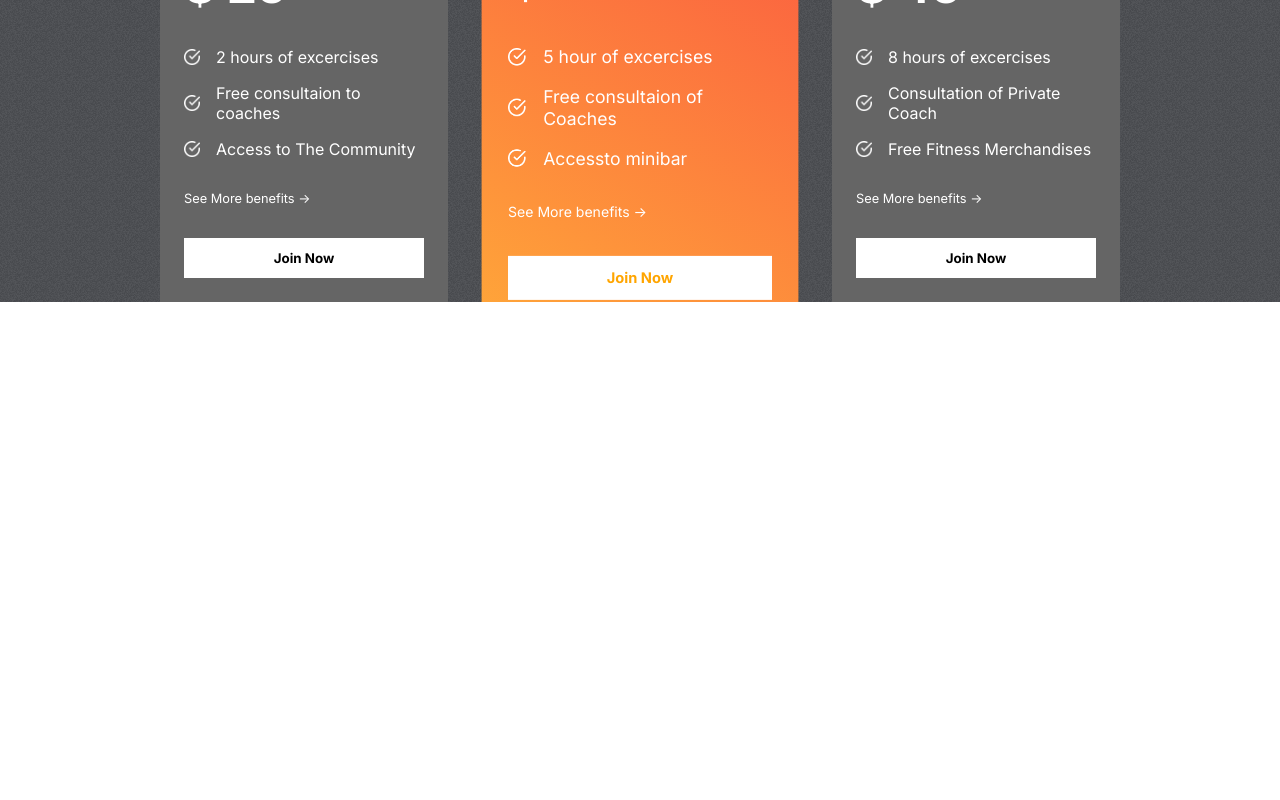
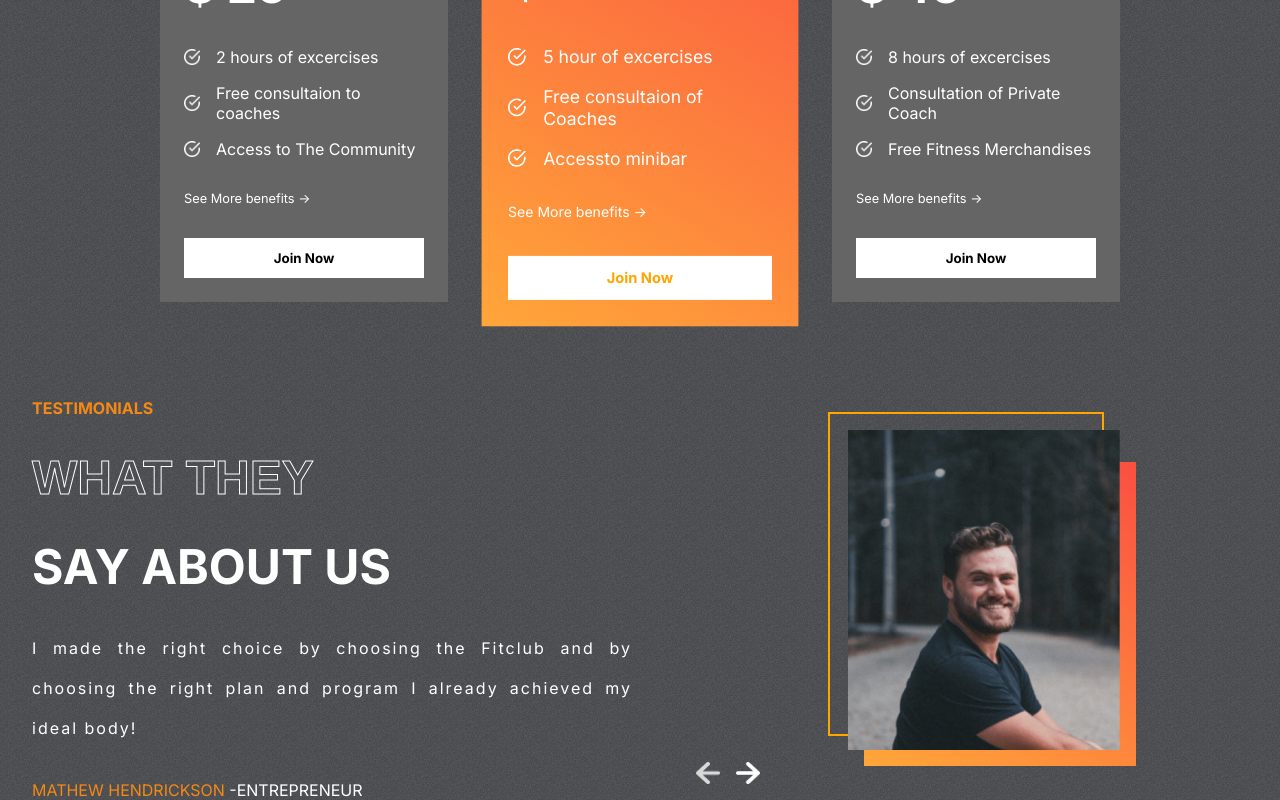
Before and after one commit to RiteshLade28/The-Fit-Club, a React (Create React App) app: page / in a window 1280 px wide. Shown: the part 2110-2910 px from the top of the page. Before the commit the page ends 2412 px from the top, so only its background shows below. Built offline with nearby package versions, Linux system fonts and the light colour scheme.

Commit message:
Completed Testimonials components using useState hook

```diff
--- a/src/App.js
+++ b/src/App.js
@@ -3,6 +3,7 @@ import { Hero } from './components/Hero/Hero';
 import Plans from './components/Plans/Plans';
 import { Programs } from './components/Programs/Programs';
 import Reasons from './components/Reasons/Reasons';
+import Testimonials from './components/Testimonials/Testimonials';
 
 function App() {
   return (
@@ -11,6 +12,7 @@ function App() {
       <Programs />
       <Reasons />
       <Plans />
+      <Testimonials />
     </div>
   );
 }
--- /dev/null
+++ b/src/components/Testimonials/Testimonials.css
@@ -0,0 +1,78 @@
+.Testimonials {
+    display: flex;
+    gap: 1rem;
+    padding: 0 2rem;
+}
+
+.left-t {
+    display: flex;
+    flex: 1 1;
+    gap: 2rem;
+    flex-direction: column;
+    text-transform: uppercase;
+    color: white;
+}
+
+.left-t>:nth-child(1) {
+    color: var(--orange);
+    font-weight: bold;
+}
+
+.left-t>:nth-child(2),
+.left-t>:nth-child(3) {
+    font-weight: bold;
+    font-size: 3rem;
+}
+
+.left-t>:nth-child(4) {
+    text-transform: none;
+    text-align: justify;
+    letter-spacing: 2px;
+    line-height: 40px;
+}
+
+.right-t {
+    flex: 1;
+    position: relative;
+}
+
+.right-t>img {
+    position: absolute;
+    width: 17rem;
+    height: 20rem;
+    object-fit: cover;
+    right: 8rem;
+    top: 2rem;
+}
+
+.right-t>:nth-child(1) {
+    position: absolute;
+    width: 17rem;
+    height: 20rem;
+    border: 2px solid orange;
+    background-color: transparent;
+    right: 9rem;
+    top: 0.9rem;
+}
+
+.right-t>:nth-child(2) {
+    position: absolute;
+    width: 17rem;
+    height: 19rem;
+    right: 7rem;
+    top: 4rem;
+    background: var(--planCard);
+}
+
+.arrows {
+    display: flex;
+    gap: 1rem;
+    position: absolute;
+    bottom: 1rem;
+    left: 3rem;
+}
+
+.arrows>img {
+    width: 1.5rem;
+    cursor: pointer;
+}
--- /dev/null
+++ b/src/components/Testimonials/Testimonials.jsx
@@ -0,0 +1,62 @@
+import React, { useState } from 'react';
+import './Testimonials.css';
+import { testimonialsData } from '../../data/testimonialsData';
+import leftArrow from '../../assets/leftArrow.png';
+import rightArrow from '../../assets/rightArrow.png';
+
+
+const Testimonials = () => {
+
+    const [selected, setSelected] = useState(0);
+    const tLength = testimonialsData.length;
+  return (
+    <div className="Testimonials">
+      <div className="left-t">
+        <span>Testimonials</span>
+        <span className="stroke-text">What they</span>
+        <span>say about us</span>
+        <span>
+            {testimonialsData[selected].review}
+        </span>
+        <span>
+            <span style={{ color: 'var(--orange)'}}>
+                {testimonialsData[selected].name}
+            </span>{" "}
+            -{testimonialsData[selected].status}
+        </span>
+
+      </div>
+      <div className="right-t">
+        <div></div>
+        <div></div>
+        <img src={testimonialsData[selected].image} alt="" />
+
+        <div className="arrows">
+            <img
+            onClick={()=>
+              selected===0
+              ? setSelected(tLength - 1 )
+              : setSelected((prev) => prev - 1)
+            }
+            src={leftArrow}
+            alt=""
+
+            />
+
+            <img
+            onClick={()=>
+              selected===tLength - 1
+              ? setSelected(0)
+              : setSelected((prev) => prev + 1)
+            }
+            src={rightArrow}
+            alt=""
+
+            />
+        </div>
+      </div>
+    </div>
+  )
+};
+
+export default Testimonials;
```
